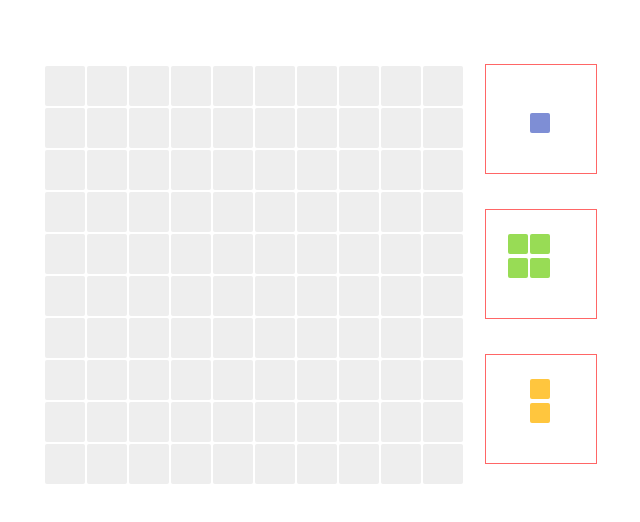
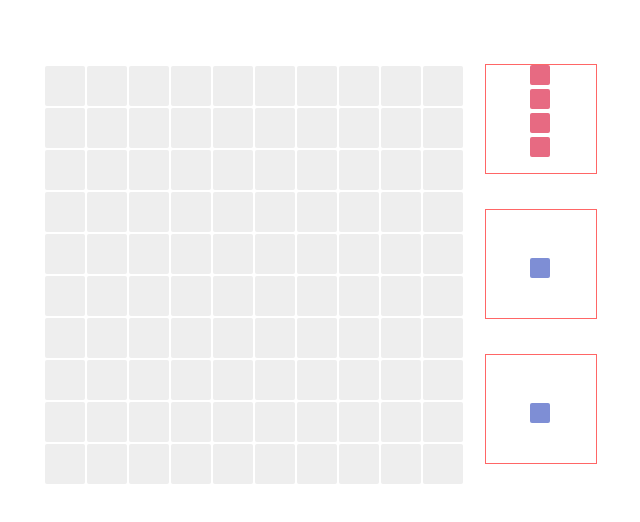
Before and after one commit to imgss/react-1010, a React (Create React App) app: page / in a window 1280 px wide. Shown: the top 522 px of the page, without its empty margins (19-659 px from the left). Built offline with nearby package versions, Linux system fonts and the light colour scheme.

Commit message:
放置方块ok,下一步消除和计分

```diff
--- a/src/App.js
+++ b/src/App.js
@@ -5,15 +5,12 @@ import Blocks from "./components/blocks";
 import Factory from "./js/Factory";
 import "./App.css";
 
+const  SHADOW_COLOR = "rgba(255, 96, 96, .3)"
 class App extends Component {
   constructor(props) {
     super(props);
+    let targetCells = [];
 
-    let srcCells = [];
-    let targetCells = [];
-    for(let m = 0; m < 3; m++){
-      srcCells.push(Factory.createBlock())
-    }
     for (let i = 0; i < 10; i++) {
       targetCells.push([]);
       for (let j = 0; j < 10; j++) {
@@ -25,7 +22,7 @@ class App extends Component {
     }
 
     this.state = {
-      srcCells,
+      srcCells : this.initSrcCells(),
       targetCells,
       isDragging: false,
       canDrop: true,
@@ -33,8 +30,15 @@ class App extends Component {
     };
     this.handleDrag = this.handleDrag.bind(this);
     this.handleDrop = this.handleDrop.bind(this);
-    this.dropBlock = this.dropBlock.bind(this);
     this.drawShadow = this.drawShadow.bind(this);
+  }
+
+  initSrcCells(){
+    let srcCells = [];
+    for(let m = 0; m < 3; m++){
+      srcCells.push(Factory.createBlock())
+    }
+    return srcCells
   }
 
   handleDrag(x, y, i) {
@@ -59,7 +63,7 @@ class App extends Component {
       let color = this.state.dragBlock.color;
       for (let i = 0; i < 10; i++) {
         for (let j = 0; j < 10; j++) {
-          if (cells[i][j].color === "rgba(255, 96, 96, .3)") {
+          if (cells[i][j].color === SHADOW_COLOR) {
             cells[i][j] = {
               color: color,
               fill: 1
@@ -70,51 +74,61 @@ class App extends Component {
       let srcCells = this.state.srcCells;
       let index = this.state.srcCells.indexOf(this.state.dragBlock)
       srcCells.splice(index, 1)
-      console.log({index},srcCells.splice(index, 1))
+      console.log({index},srcCells)
+      if(srcCells.length === 0){
+        srcCells = this.initSrcCells()
+      }
       this.setState({
         targetCells: cells,
         isDragging: false,
         srcCells: srcCells
       });
     }else{
+      console.log('不可以放')
       let srcCells = this.state.srcCells;
       srcCells[i].style = {}
       this.setState({
         srcCells,
         isDragging: false,
-        dragBlock: null
+        dragBlock: null,
+        targetCells: this.clearShadow(),
+        canDrop: true
       });
     }
+  }
+
+  clearShadow(){
+    let cells = this.state.targetCells;
+    for (let i = 0; i < 10; i++) {
+      for (let j = 0; j < 10; j++) {
+        if (!cells[i][j].fill && cells[i][j].color === SHADOW_COLOR) {
+          cells[i][j] = {
+            color: "transparent"
+          };
+        }
+      }
+    }
+    return cells
   }
   //画出block移动时的阴影
   drawShadow(x, y){
     if (this.state.isDragging) {
-      let cells = this.state.targetCells;
+      let cells = this.clearShadow();
       let {shape} = this.state.dragBlock
-      //刷新上一帧，待优化
-      for (let i = 0; i < 10; i++) {
-        for (let j = 0; j < 10; j++) {
-          if (!cells[i][j].fill) {
-            cells[i][j] = {
-              color: "transparent",
-              fill: 0
-            };
-          }
-        }
-      }
       //填充阴影
-      let startX = x - 2,startY = y - 2;
+      let startX = x - 2, startY = y - 2, canDrop = true;
       for (let m = 0; m<5; m++) {
         for (let n = 0; n<5; n++) {
           let cellX = startX + m, cellY = startY + n;
-          if(cellX>=0 && cellX<10 && cellY>=0 && cellY<10){
-            if (!cells[cellX][cellY].fill) {
-              shape[m * 5 + n] && (cells[cellX][cellY] = {
-                  color: "rgba(255, 96, 96, .3)"
-                })
-              } else {
-                this.state.canDrop = false;
+          if(cellX>=0 && cellX<10 && cellY>=0 && cellY<10 && shape[m * 5 + n]){
+            if (!cells[cellX][cellY].fill) {//未填充
+              cells[cellX][cellY] = {
+                color: SHADOW_COLOR
               }
+            } else {
+              console.log('不可以放',cellX,cellY)
+              canDrop = false
+            }
           }else{
             console.log('out',cellX, cellY)
           }
@@ -122,14 +136,10 @@ class App extends Component {
       }
       console.log('===========')
       this.setState({
-        targetCells:cells
+        targetCells: cells,
+        canDrop
       });
     }
-
-  }
-
-  dropBlock(){
-    // console.log('可以放置')
   }
 
   render() {
@@ -141,8 +151,6 @@ class App extends Component {
           targetCells={this.state.targetCells}
           block={this.state.dragBlock}
           onBlockMove={this.drawShadow}
-          canDrop = {this.dropBlock}
-          ref={colorGrid => this.colorGrid = colorGrid}
         />
         <Blocks
         onDrag={this.handleDrag}
--- a/src/components/color_grid.js
+++ b/src/components/color_grid.js
@@ -10,24 +10,6 @@ class ColorGrid extends Component {
     this.props.onBlockMove(i,j)
   }
 
-  fillGrid(color) {
-    return;
-    console.log(this.state.canDrop, color);
-    if (this.state.canDrop) {
-      let cells = this.state.cells;
-      for (let i = 0; i < 10; i++) {
-        for (let j = 0; j < 10; j++) {
-          if (cells[i][j].color === "rgba(255, 96, 96, .3)") {
-            cells[i][j] = {
-              color: color,
-              fill: 1
-            };
-          }
-        }
-      }
-      this.setState({ cells });
-    }
-  }
 
   render() {
     let colorCells = [];
```
